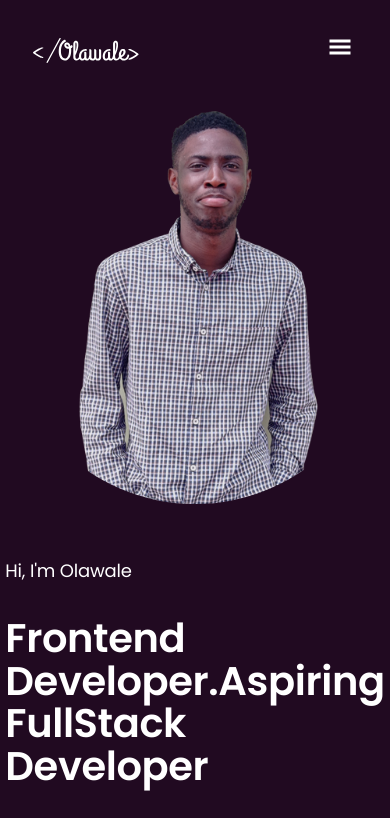
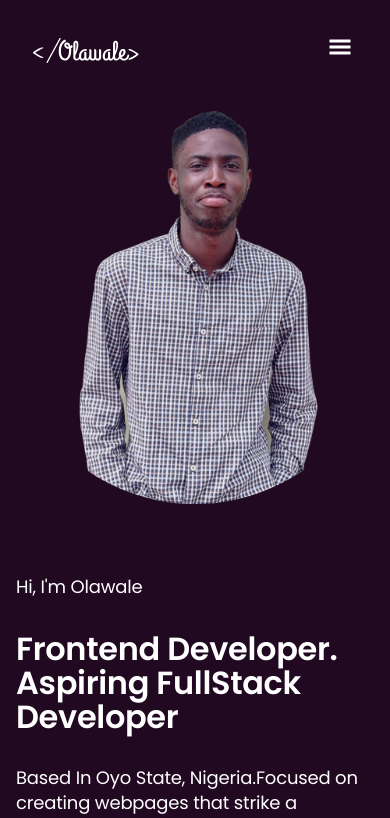
Before and after one commit to iwa-temmy/olawalecodes, a React (Create React App) app: page / in a window 390 px wide. Shown: the top 818 px of the page. Built offline with nearby package versions, Linux system fonts and the light colour scheme.

Commit message:
responsiveness fixed

```diff
--- a/src/assets/css/style.css
+++ b/src/assets/css/style.css
@@ -88,7 +88,7 @@ a {
   margin: 2rem 4rem;
   margin-top: -6rem;
 }
-.home .hero main h1 {
+.home .hero main .role {
   font-weight: 600;
   font-size: 2.81rem;
   line-height: 1.0625;
@@ -186,10 +186,11 @@ a {
     gap: 2rem;
   }
   .home .hero main {
-    margin-top: 0rem;
+    margin: 0rem;
+    padding: 1rem;
   }
-  .home .hero main h1 {
-    font-size: 40px;
+  .home .hero main .role {
+    font-size: 2rem;
   }
   .home .hero aside img {
     border-radius: 50%;
--- a/src/assets/scss/style.scss
+++ b/src/assets/scss/style.scss
@@ -36,7 +36,7 @@
       margin: 2rem 4rem;
       margin-top: -6rem;
 
-      h1 {
+      .role {
         font-weight: 600;
         font-size: 2.81rem;
         line-height: 1.0625;
@@ -162,10 +162,11 @@
       gap: 2rem;
 
       main {
-        margin-top: 0rem;
+        margin: 0rem;
+        padding: 1rem;
 
-        h1 {
-          font-size: 40px;
+        .role {
+          font-size: 2rem;
         }
       }
 
--- a/src/components/about/index.js
+++ b/src/components/about/index.js
@@ -10,7 +10,7 @@ const About = () => {
       <Navbar />
       <section className="hero">
         <main>
-          <h1>I build solution to problems</h1>
+          <p className="role">I build solution to problems</p>
           <p>I'm Olawale Iwaloye, but you can call me Olawalecodes</p>
           <p>I strive to create elegant solutions that surprise and delight users, while keeping complex technical dependencies in mind for implementation, scalability and developer sanity.</p>
           <div className="stack">
--- a/src/components/home/index.js
+++ b/src/components/home/index.js
@@ -12,7 +12,7 @@ const Home = () => {
       <section className="hero">
         <main>
           <p className="animate__animated animate__fadeInDown">Hi, I'm Olawale</p>
-          <h1 className="animate__animated animate__fadeInDown">Frontend Developer.Aspiring FullStack Developer</h1>
+          <p className="animate__animated animate__fadeInDown role">Frontend Developer. Aspiring FullStack Developer</p>
           <p className="animate__animated animate__fadeInDown">Based In Oyo State, Nigeria.Focused on creating webpages that strike a balance between functional and aesthetic designs. Sometimes a music junkie and also a car enthusiast.</p>
         </main>
         <aside>
```
